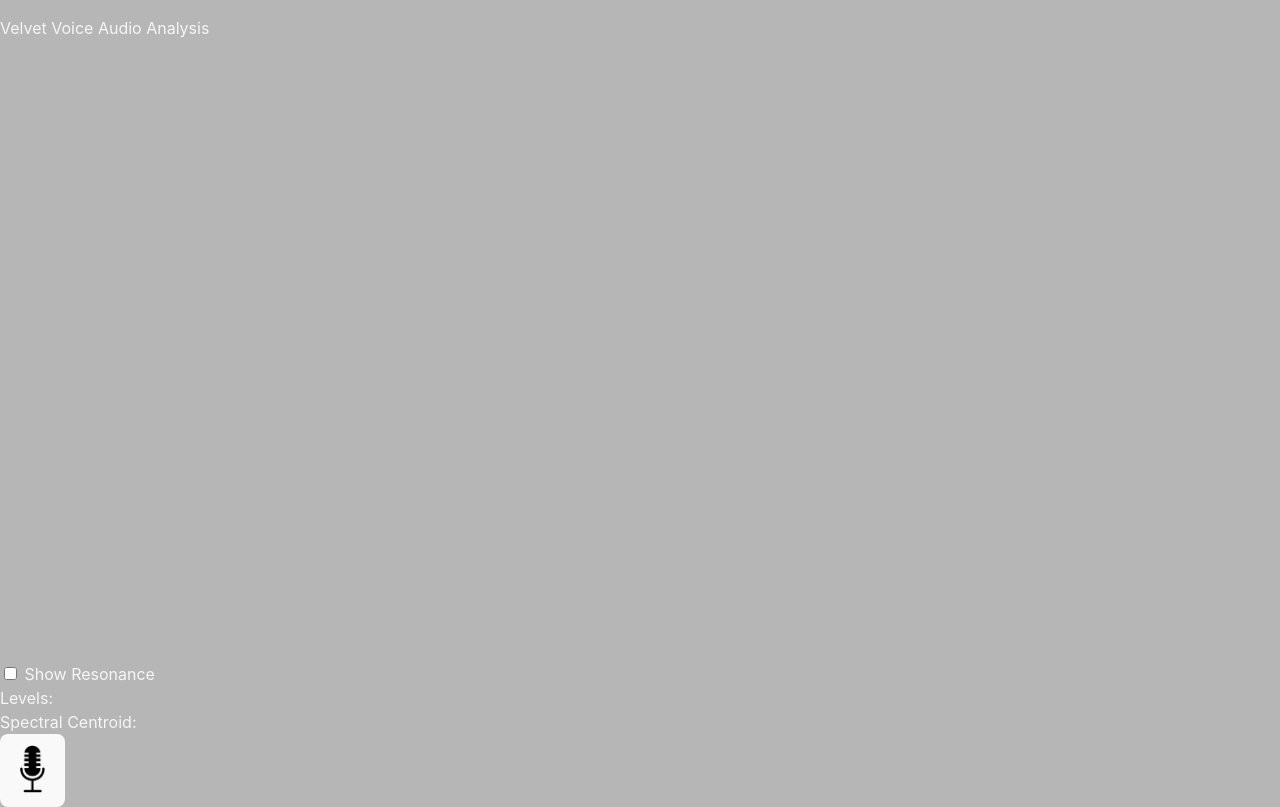
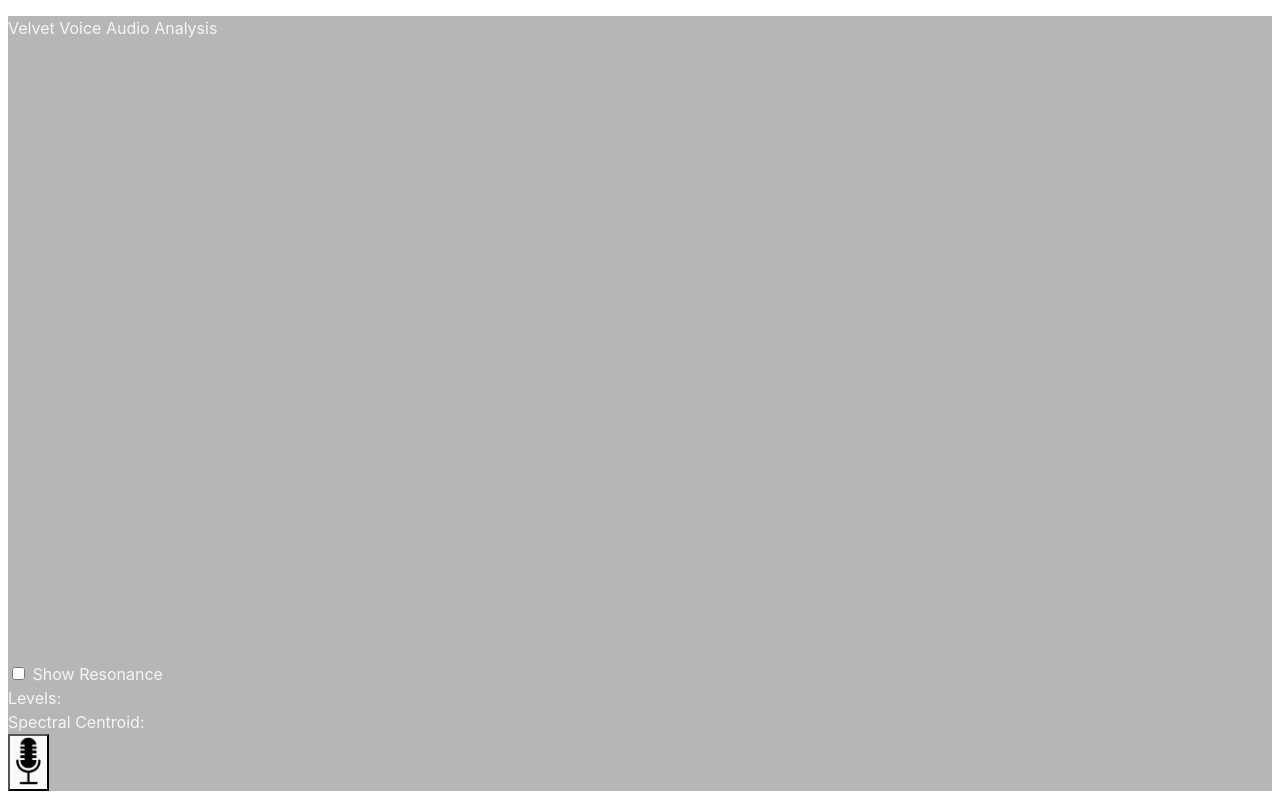
Before and after one commit to RileyAlexis/Velvet, a website built with Vite: page index.html in a window 1280 px wide. Built offline with nearby package versions, Linux system fonts and the light colour scheme.

Commit message:
CSS button tweak

```diff
--- a/styles.css
+++ b/styles.css
@@ -23,13 +23,7 @@ a:hover {
   color: #535bf2;
 }
 
-body {
-  margin: 0;
-  display: flex;
-  place-items: center;
-  min-width: 320px;
-  min-height: 100vh;
-}
+
 
 h1 {
   font-size: 3.2em;
@@ -64,7 +58,7 @@ h1 {
   color: #888;
 }
 
-button {
+/* button {
   border-radius: 8px;
   border: 1px solid transparent;
   padding: 0.6em 1.2em;
@@ -81,7 +75,7 @@ button:hover {
 button:focus,
 button:focus-visible {
   outline: 4px auto -webkit-focus-ring-color;
-}
+} */
 
 @media (prefers-color-scheme: light) {
   :root {
```
